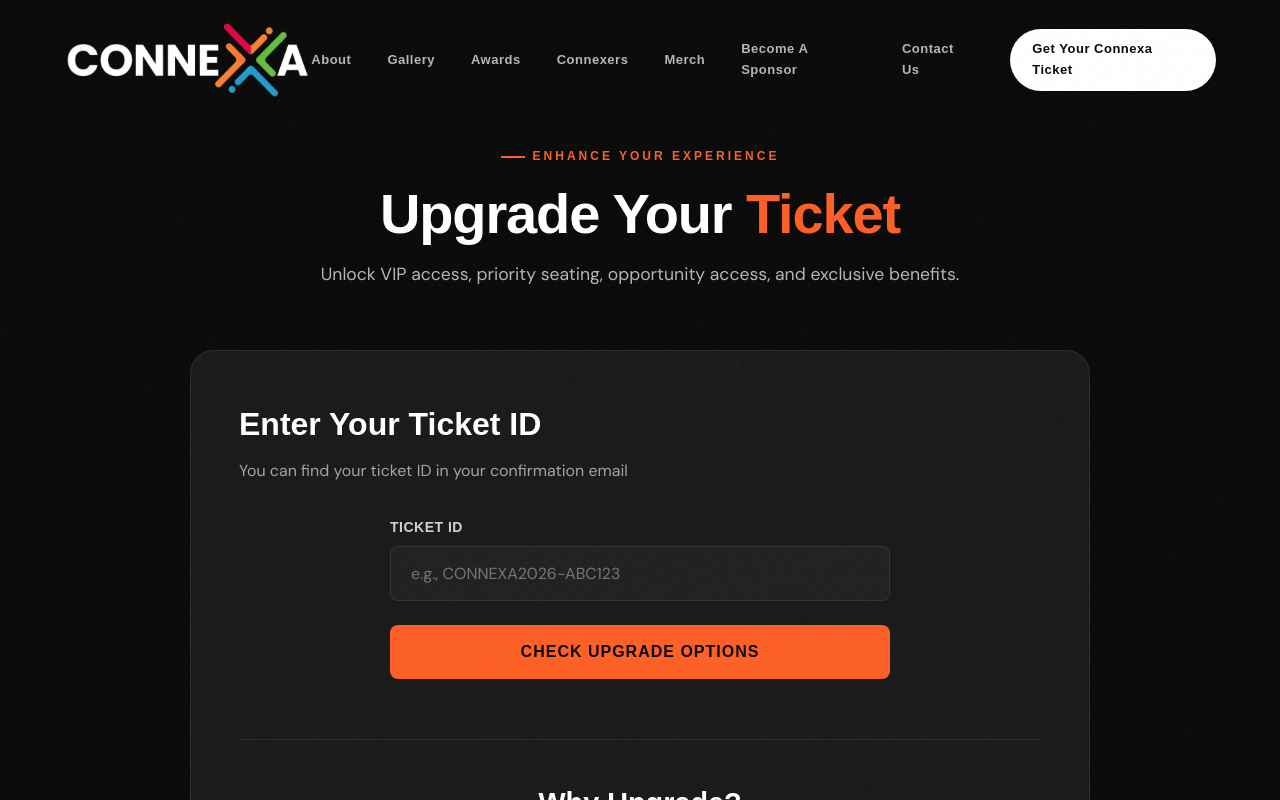
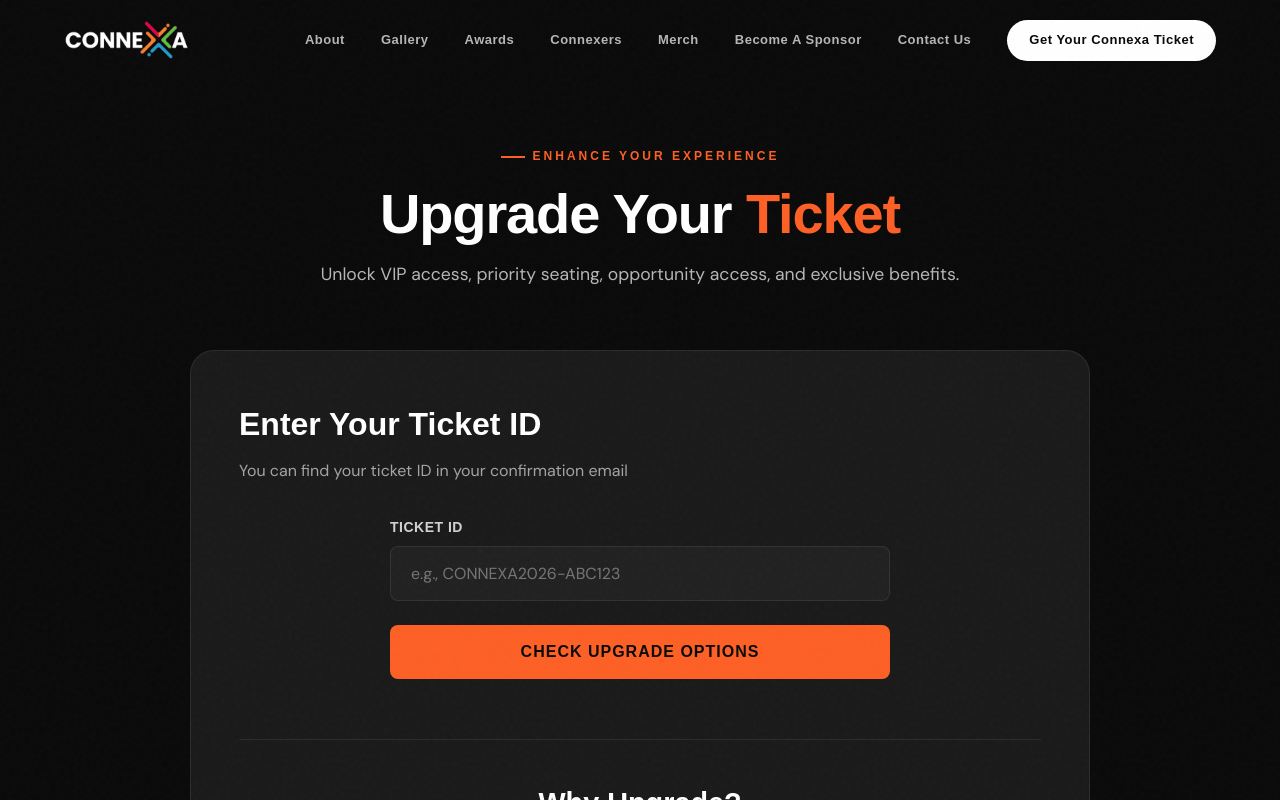
Before and after one commit to Zidepeoplenewaccount/connexa, a React (Vite) app: page /upgrade-ticket in a window 1280 px wide. Shown: the top 800 px of the page. Built offline with nearby package versions, Linux system fonts and the light colour scheme.

Commit message:
fix: reduce navbar logo size from 80px to 40px

```diff
--- a/src/components/Navbar.css
+++ b/src/components/Navbar.css
@@ -23,7 +23,7 @@
 }
 
 .navbar-logo img {
-  height: 80px;
+  height: 40px;
   width: auto;
   object-fit: contain;
 }
```
